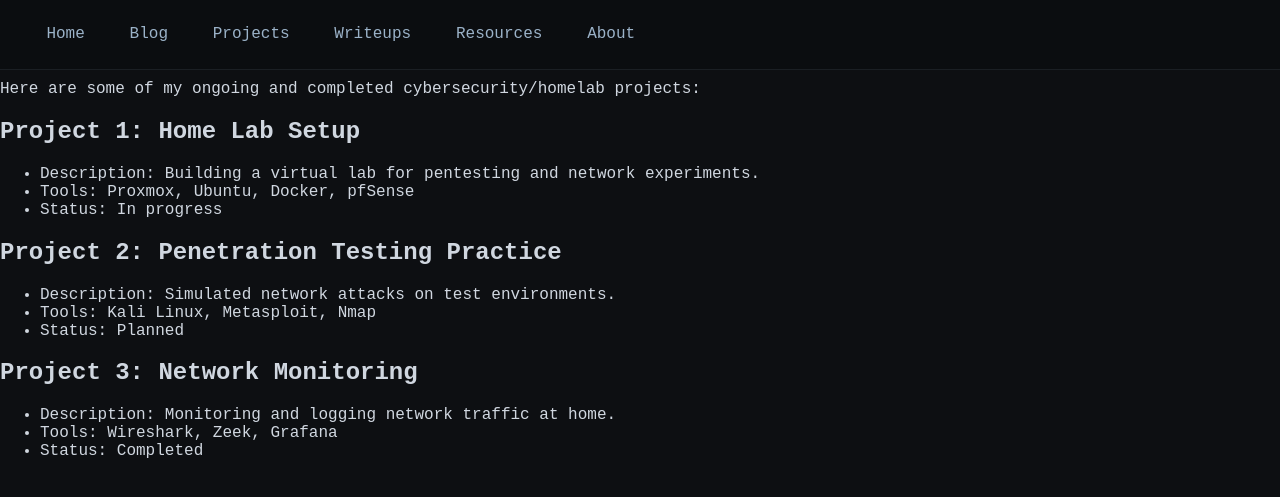
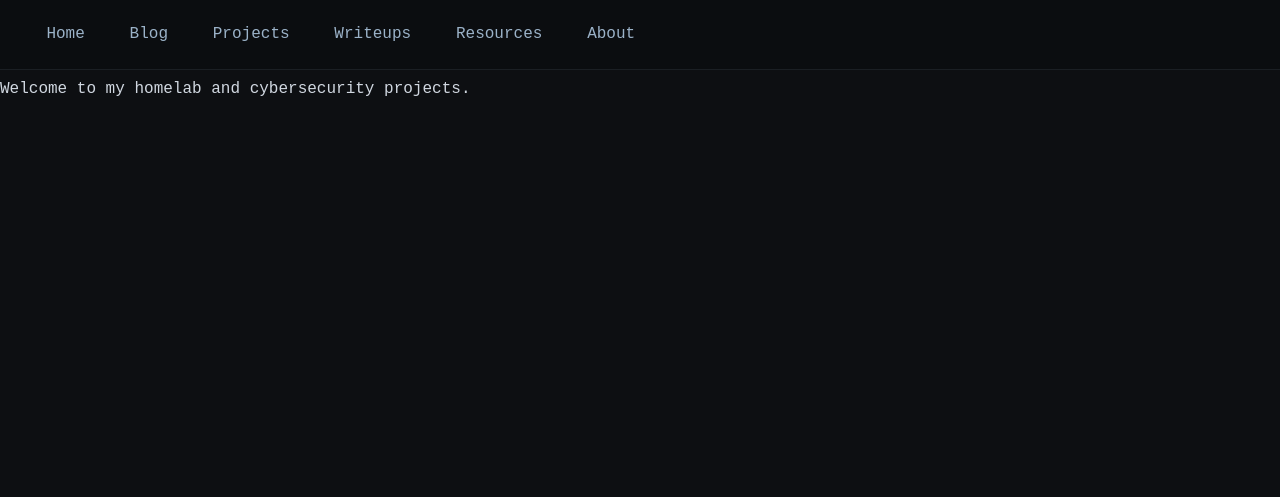
Before and after one commit to bytepo1arbear/cybersecurityblog, a Jekyll site: the page built from projects/projects.md, in a window 1280 px wide. Shown: the top 497 px of the page. Built offline with Jekyll 4.4.1, drawn with Linux system fonts in a browser that asks for light colours.

Commit message:
Update projects.md

```diff
--- a/projects/projects.md
+++ b/projects/projects.md
@@ -6,19 +6,13 @@
 
 # Projects
 
-Here are some of my ongoing and completed cybersecurity/homelab projects:
+Welcome to my homelab and cybersecurity projects.
 
-## Project 1: Home Lab Setup
-- Description: Building a virtual lab for pentesting and network experiments.
-- Tools: Proxmox, Ubuntu, Docker, pfSense
-- Status: In progress
-
-## Project 2: Penetration Testing Practice
-- Description: Simulated network attacks on test environments.
-- Tools: Kali Linux, Metasploit, Nmap
-- Status: Planned
-
-## Project 3: Network Monitoring
-- Description: Monitoring and logging network traffic at home.
-- Tools: Wireshark, Zeek, Grafana
-- Status: Completed
+{% for project in site.projects %}
+  <article class="project">
+    <h2><a href="{{ project.url | relative_url }}">{{ project.title }}</a></h2>
+    <div class="project-content">
+      {{ project.content }}
+    </div>
+  </article>
+{% endfor %}
```
